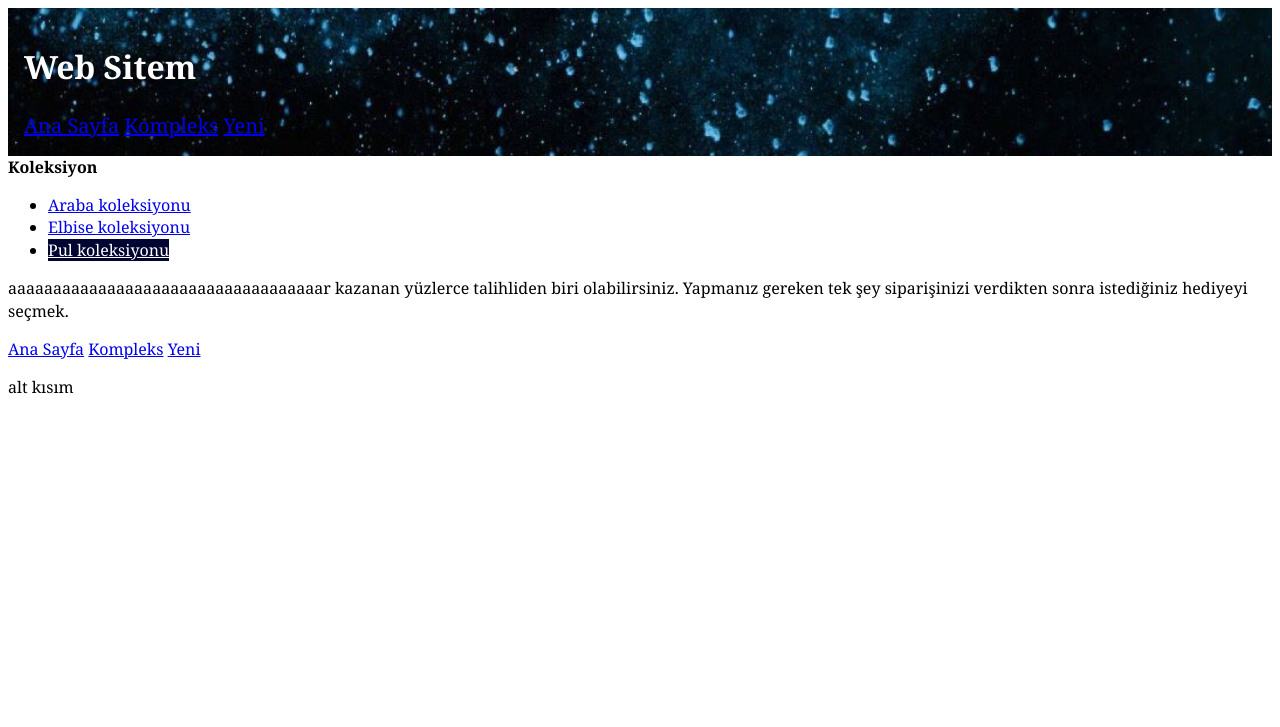
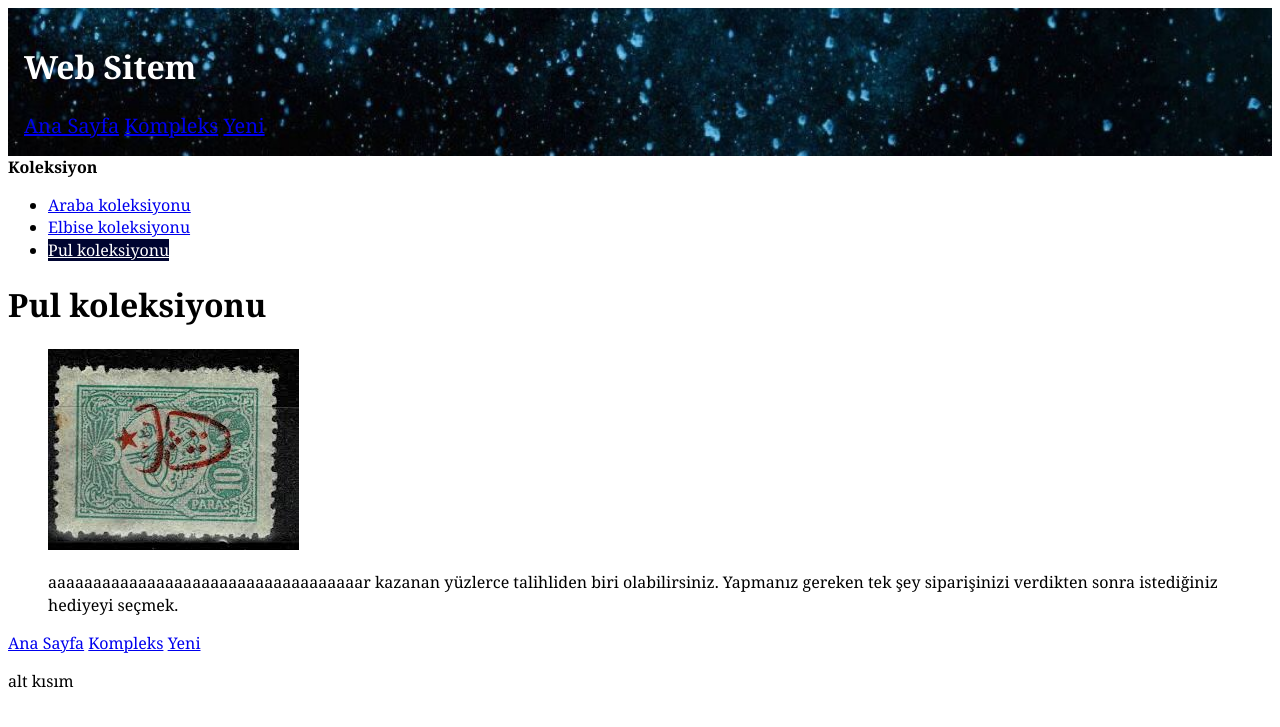
Before and after one commit to baranyucel/depo, a Jekyll site: the page built from _koleksiyon/pul.md, in a window 1280 px wide. Shown: the top 727 px of the page. Built offline with Jekyll 4.4.1, drawn with Linux system fonts in a browser that asks for light colours.

Commit message:
koleksiyon klasoru içindeki dosyalarıma fotoğraf ekledim ve geliştirdim

```diff
--- a/_koleksiyon/pul.md
+++ b/_koleksiyon/pul.md
@@ -1,6 +1,7 @@
 ---
 layout: koleksiyon
 title: "Pul koleksiyonu"
+img: "koleksiyon/pul.jpg"
 ---
 
 aaaaaaaaaaaaaaaaaaaaaaaaaaaaaaaaaaar kazanan yüzlerce talihliden biri olabilirsiniz. Yapmanız gereken tek şey siparişinizi verdikten sonra istediğiniz hediyeyi seçmek.
--- a/_layouts/koleksiyon.html
+++ b/_layouts/koleksiyon.html
@@ -15,4 +15,8 @@ layout: default
   </ul>
 </nav>
 
-{{content}}
+<h1>{{page.title}}</h1>
+<figure>
+<img src="{{site.baseurl}}/img/{{page.img}}" alt="">
+<figcaption>{{content}}</figcaption>
+</figure>
```
Also changed, not shown: _koleksiyon/araba.md (+1 -0 lines), _koleksiyon/elbise.md (+1 -0 lines), img/koleksiyon/araba.jpg (added), img/koleksiyon/elbise.jpg (added), img/koleksiyon/pul.jpg (added).
